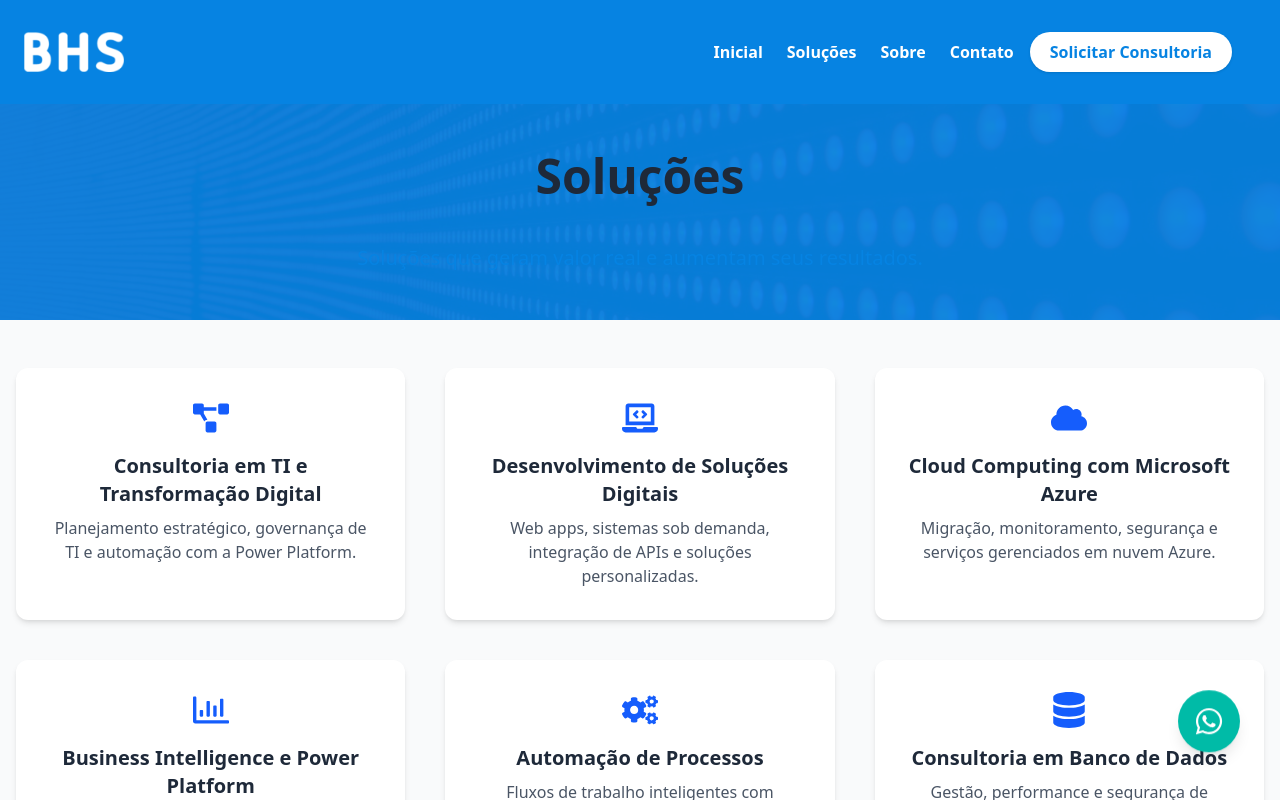
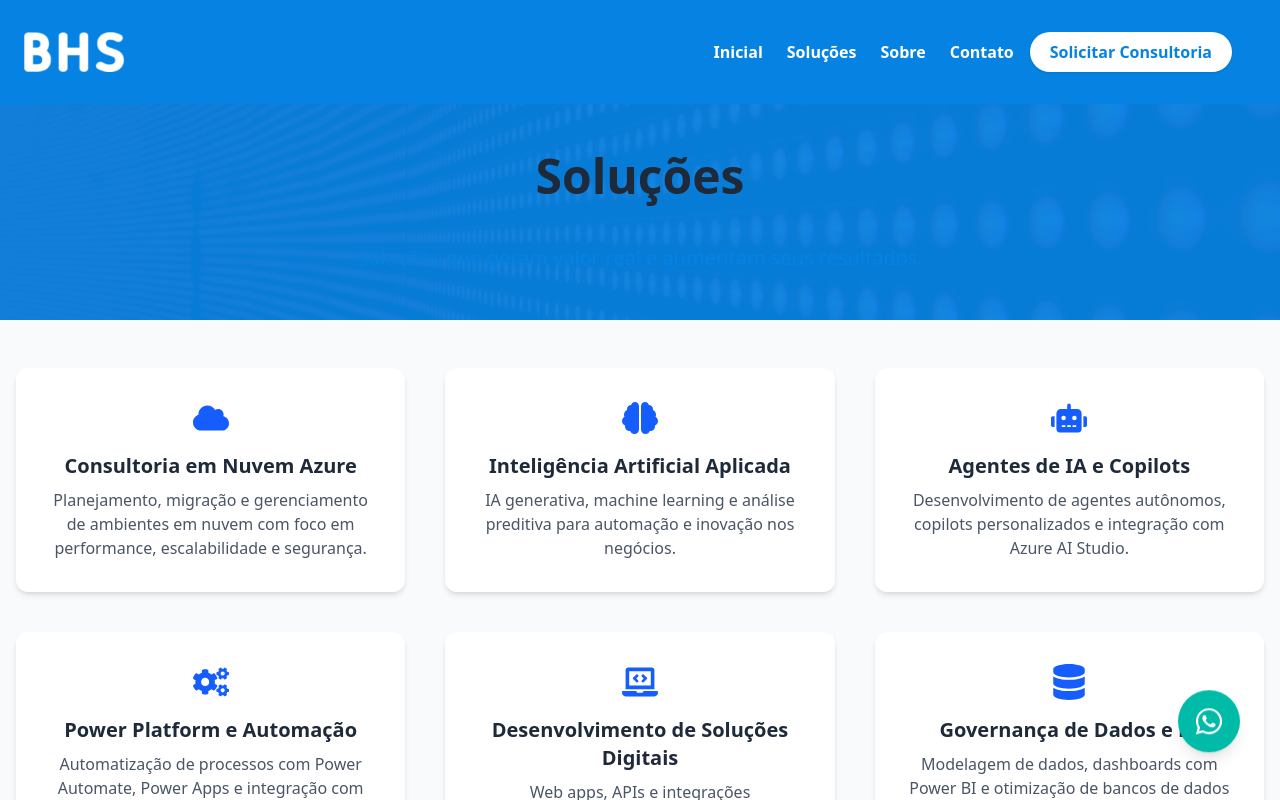
Before and after one commit to reginaldogomes/bhs-site-app, a Next.js app: page /solutions in a window 1280 px wide. Shown: the top 800 px of the page. Built offline with nearby package versions, Linux system fonts and the light colour scheme.

Commit message:
feat: update services and hero components with new titles, descriptions, and icons for improved clarity and relevance

```diff
--- a/src/components/Hero.tsx
+++ b/src/components/Hero.tsx
@@ -32,9 +32,7 @@ const Hero = () => {
         <p className="mt-4 text-lg md:text-xl capitalize text-white/90 w-8/12 mx-auto">
           {heroData.description}
         </p>
-        <LinkButton href="/about" variant="default">
-          Agende uma consultoria{" "}
-        </LinkButton>
+        <LinkButton href="/about">Agende uma consultoria </LinkButton>
       </div>
     </section>
   );
--- a/src/components/Services.tsx
+++ b/src/components/Services.tsx
@@ -1,57 +1,57 @@
 // src/components/Services.tsx
 import React from "react";
-import Link from "next/link";
 import {
   FaCloud,
+  FaRobot,
   FaCogs,
+  FaProjectDiagram,
+  FaLaptopCode,
   FaDatabase,
-  FaLaptopCode,
-  FaProjectDiagram,
-  FaRegChartBar,
+  FaBrain,
 } from "react-icons/fa";
 
 const services = [
   {
-    title: "Consultoria em TI e Transformação Digital",
+    title: "Consultoria em Nuvem Azure",
     description:
-      "Planejamento estratégico, governança de TI e automação com a Power Platform.",
-    icon: <FaProjectDiagram />,
-    link: "/solutions/consultoria",
+      "Planejamento, migração e gerenciamento de ambientes em nuvem com foco em performance, escalabilidade e segurança.",
+    icon: <FaCloud />,
+    link: "/servicos/consultoria-nuvem",
+  },
+  {
+    title: "Inteligência Artificial Aplicada",
+    description:
+      "IA generativa, machine learning e análise preditiva para automação e inovação nos negócios.",
+    icon: <FaBrain />,
+    link: "/servicos/inteligencia-artificial",
+  },
+  {
+    title: "Agentes de IA e Copilots",
+    description:
+      "Desenvolvimento de agentes autônomos, copilots personalizados e integração com Azure AI Studio.",
+    icon: <FaRobot />,
+    link: "/servicos/agentes-ia",
+  },
+  {
+    title: "Power Platform e Automação",
+    description:
+      "Automatização de processos com Power Automate, Power Apps e integração com Microsoft 365.",
+    icon: <FaCogs />,
+    link: "/servicos/power-platform",
   },
   {
     title: "Desenvolvimento de Soluções Digitais",
     description:
-      "Web apps, sistemas sob demanda, integração de APIs e soluções personalizadas.",
+      "Web apps, APIs e integrações personalizadas com foco em produtividade e escalabilidade.",
     icon: <FaLaptopCode />,
     link: "/servicos/desenvolvimento-digital",
   },
   {
-    title: "Cloud Computing com Microsoft Azure",
+    title: "Governança de Dados e BI",
     description:
-      "Migração, monitoramento, segurança e serviços gerenciados em nuvem Azure.",
-    icon: <FaCloud />,
-    link: "/servicos/cloud-computing",
-  },
-  {
-    title: "Business Intelligence e Power Platform",
-    description:
-      "Dashboards com Power BI, Power Apps e automações com Power Automate.",
-    icon: <FaRegChartBar />,
-    link: "/servicos/business-intelligence",
-  },
-  {
-    title: "Automação de Processos",
-    description:
-      "Fluxos de trabalho inteligentes com Microsoft 365 e Power Automate.",
-    icon: <FaCogs />,
-    link: "/servicos/automacao-processos",
-  },
-  {
-    title: "Consultoria em Banco de Dados",
-    description:
-      "Gestão, performance e segurança de dados com tecnologias Microsoft.",
+      "Modelagem de dados, dashboards com Power BI e otimização de bancos de dados em ambientes híbridos.",
     icon: <FaDatabase />,
-    link: "/servicos/consultoria-banco-dados",
+    link: "/servicos/dados-corporativos",
   },
 ];
 
```
Also changed, not shown: package.json (+0 -7 lines).
